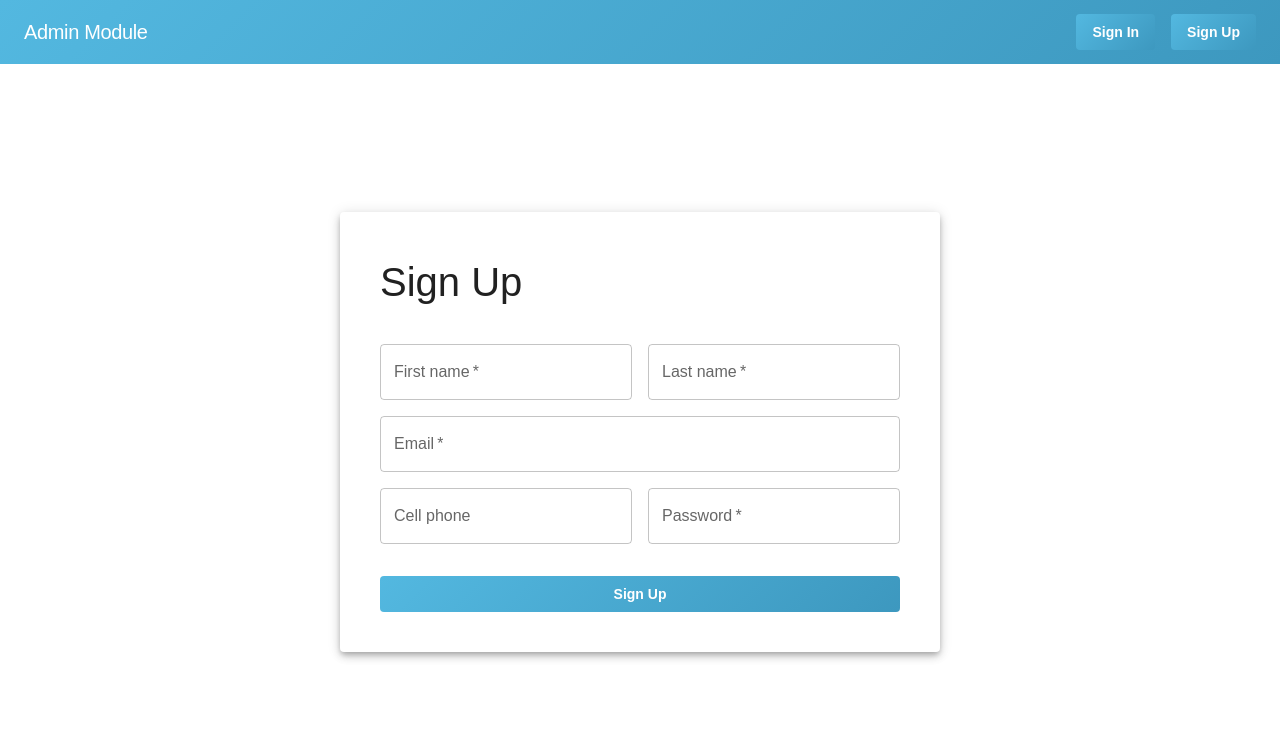
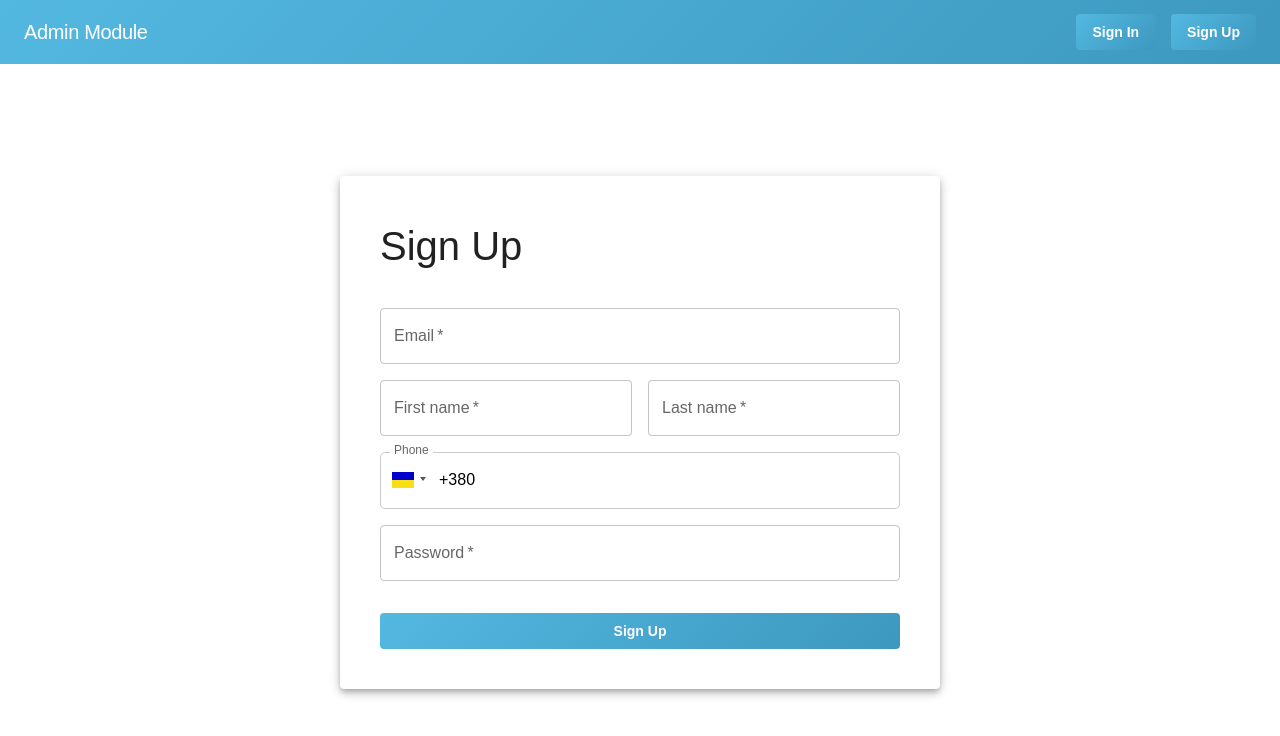
Before and after one commit to Trane-24/first_project, a React (Create React App) app in the folder ui/: page /sign-up in a window 1280 px wide. Shown: the top 736 px of the page. Built offline with nearby package versions, Linux system fonts and the light colour scheme.

Commit message:
added phone components, updated signup/profile/users forms

```diff
--- a/ui/package.json
+++ b/ui/package.json
@@ -24,6 +24,7 @@
     "react": "^18.2.0",
     "react-dom": "^18.2.0",
     "react-hook-form": "^7.34.0",
+    "react-phone-input-2": "^2.15.1",
     "react-redux": "^8.0.2",
     "react-router-dom": "^6.3.0",
     "react-scripts": "5.0.1",
--- /dev/null
+++ b/ui/src/components/Phone.tsx
@@ -0,0 +1,67 @@
+
+import { FC } from 'react';
+// react-phone
+import PhoneInput from 'react-phone-input-2';
+import 'react-phone-input-2/lib/material.css'
+// Mui
+import { makeStyles } from '@mui/styles';
+import { Theme, FormControl, FormHelperText, TextFieldProps } from '@mui/material';
+
+type Props = Omit<TextFieldProps, 'onChange'> & {
+  label: string;
+  value: string;
+  onChange: () => void;
+};
+
+const Phone:FC<Props> = ({ label, name, value, required, error, helperText, margin, onChange }) => {
+  const classes = useStyles();
+
+  return (
+    <FormControl error={error} fullWidth margin={margin || 'normal'}>
+      <PhoneInput
+        containerClass={`${classes.container} ${error ? classes.containerError : ''}`}
+        value={value}
+        onChange={onChange}
+        specialLabel={`${label}${required ? ` *`: ''}`}
+        inputProps={{
+          name,
+          required
+        }}
+        country={'ua'}
+      />
+      {helperText ? <FormHelperText>{helperText}</FormHelperText> : null}
+    </FormControl>
+  )
+};
+
+export default Phone;
+
+// Styles
+const useStyles = makeStyles((theme:Theme) => ({
+  container: {
+    fontFamily: theme.typography.fontFamily,
+    '& .special-label': {
+      color: 'rgba(0,0,0,0.6)',
+      left: '10px',
+      top: '-9px',
+      fontSize: '12px',
+      paddingRight: '4px',
+      paddingLeft: '4px'
+    },
+    '& .form-control': {
+      width: '100%'
+    }
+  },
+  containerError: {
+    '& .special-label': {
+      color: theme.palette.error.main
+    },
+    '& .form-control': {
+      borderColor: theme.palette.error.main,
+      '&:focus': {
+        borderColor: theme.palette.error.main,
+        boxShadow: `0 0 0 1px ${theme.palette.error.main}`
+      }
+    }
+  }
+}));
--- a/ui/src/pages/AdminPage/ProfilePage.tsx
+++ b/ui/src/pages/AdminPage/ProfilePage.tsx
@@ -6,6 +6,7 @@ import { v4 as uuid } from 'uuid';
 import { useAppDispatch } from 'hooks/useAppDispatch';
 // components
 import Title from 'components/Title';
+import Phone from 'components/Phone';
 // actions
 import { appActions } from 'store/app/appSlice';
 // async
@@ -45,8 +46,12 @@ const ProfilePage: React.FC = () => {
   });
 
   const onSubmit = handleSubmit((data: IForm) => {
+    const { phone, ...nextData } = data;
+    const newData: any = { ...nextData };
+    if (phone) newData['phone'] = `+${phone}`;
+
     setIsLoading(true);
-    dispatch(updateUser({ userId: currentUser?._id, user: data }))
+    dispatch(updateUser({ userId: currentUser?._id, user: newData }))
       .unwrap()
       .then(() => dispatch(appActions.enqueueSnackbar({ key: uuid(), message: 'Profile was updated' })))
       .finally(() => setIsLoading(false))
@@ -65,7 +70,8 @@ const ProfilePage: React.FC = () => {
                 render={({ field }) => (
                   <TextField
                     {...field}
-                    label='First name'
+                    label="First name"
+                    margin="normal"
                     fullWidth
                     required
                     error={!!errors?.firstName}
@@ -82,7 +88,8 @@ const ProfilePage: React.FC = () => {
                 render={({ field }) => (
                   <TextField
                     {...field}
-                    label='Last name'
+                    label="Last name"
+                    margin="normal"
                     fullWidth
                     required
                     error={!!errors?.lastName}
@@ -100,6 +107,7 @@ const ProfilePage: React.FC = () => {
                   <TextField
                     {...field}
                     label="Email"
+                    margin="normal"
                     fullWidth
                     required
                     error={!!errors?.email}
@@ -112,12 +120,8 @@ const ProfilePage: React.FC = () => {
             <Grid item xs={12} md={6}>
               <Controller
                 control={control} name="phone"
-                render={({ field }) => (
-                  <TextField
-                    {...field}
-                    label='Cell phone'
-                    fullWidth
-                  />
+                render={({ field: { onChange, value } }) => (
+                  <Phone value={value || ''} onChange={onChange} label="Phone" />
                 )}
               />
             </Grid>
--- a/ui/src/pages/AdminPage/Users/UsersForm.tsx
+++ b/ui/src/pages/AdminPage/Users/UsersForm.tsx
@@ -5,17 +5,19 @@ import { v4 as uuid } from 'uuid';
 import { useAppDispatch } from 'hooks/useAppDispatch';
 // Async
 import { createUser, updateUser } from 'store/users/usersAsync';
+// actions
+import { appActions } from 'store/app/appSlice';
 // Models
 import IUser from 'models/User';
 // Types
 import UserRoles from 'types/UserRoles';
+// Components
+import Phone from 'components/Phone';
 // MUI
 import { LoadingButton } from '@mui/lab';
 import { Box, Button, Grid, TextField, Typography } from '@mui/material';
 // utilites
 import { isEmail, isRequired } from 'utilites/validation';
-// actions
-import { appActions } from 'store/app/appSlice';
 
 interface Props {
   onClose: () => void;
@@ -47,15 +49,13 @@ const UsersForm: React.FC<Props> = ({ onClose, user, role }) => {
   const [isLoading, setIsLoading] = useState(false);
 
   const onSubmit = handleSubmit((data: IForm) => {
+    const { phone, ...nextData } = data;
+    const newData: any = { ...nextData };
+    if (phone) newData['phone'] = `+${phone}`;
+
     setIsLoading(true);
-
     if (user) {
-      const params = {
-        userId: user._id,
-        user: data,
-      }
-
-      dispatch(updateUser(params))
+      dispatch(updateUser({ userId: user._id, user: newData }))
         .unwrap()
         .then(() => {
           dispatch(appActions.enqueueSnackbar({ key: uuid(), message: 'User was updated' }))
@@ -63,7 +63,7 @@ const UsersForm: React.FC<Props> = ({ onClose, user, role }) => {
         .then(() => onClose())
         .finally(() => setIsLoading(false))
     } else {
-      dispatch(createUser(data))
+      dispatch(createUser(newData))
         .unwrap()
         .then(() => {
           dispatch(appActions.enqueueSnackbar({ key: uuid(), message: 'User was created' }))
@@ -79,6 +79,23 @@ const UsersForm: React.FC<Props> = ({ onClose, user, role }) => {
 
       <form onSubmit={onSubmit} noValidate>
           <Grid container spacing={2} sx={{ pt: 4, pb: 4 }}>
+            {/* email */}
+            <Grid item xs={12}>
+              <Controller
+                control={control} name="email"
+                rules={{ required: isRequired, pattern: isEmail }}
+                render={({ field }) => (
+                  <TextField
+                    {...field}
+                    label="Email"
+                    fullWidth
+                    required
+                    error={!!errors?.email}
+                    helperText={errors?.email ? errors.email.message : null}
+                  />
+                )}
+              />
+            </Grid>
             {/* firstName */}
             <Grid item xs={12} md={6}>
               <Controller
@@ -87,7 +104,7 @@ const UsersForm: React.FC<Props> = ({ onClose, user, role }) => {
                 render={({ field }) => (
                   <TextField
                     {...field}
-                    label='First name'
+                    label="First name"
                     fullWidth
                     required
                     error={!!errors?.firstName}
@@ -104,7 +121,7 @@ const UsersForm: React.FC<Props> = ({ onClose, user, role }) => {
                 render={({ field }) => (
                   <TextField
                     {...field}
-                    label='Last name'
+                    label="Last name"
                     fullWidth
                     required
                     error={!!errors?.lastName}
@@ -113,33 +130,12 @@ const UsersForm: React.FC<Props> = ({ onClose, user, role }) => {
                 )}
               />
             </Grid>
-            {/* email */}
-            <Grid item xs={12} md={6}>
-              <Controller
-                control={control} name="email"
-                rules={{ required: isRequired, pattern: isEmail }}
-                render={({ field }) => (
-                  <TextField
-                    {...field}
-                    label="Email"
-                    fullWidth
-                    required
-                    error={!!errors?.email}
-                    helperText={errors?.email ? errors.email.message : null}
-                  />
-                )}
-              />
-            </Grid>
             {/* phone */}
-            <Grid item xs={12} md={6}>
+            <Grid item xs={12}>
               <Controller
                 control={control} name="phone"
-                render={({ field }) => (
-                  <TextField
-                    {...field}
-                    label='Cell phone'
-                    fullWidth
-                  />
+                render={({ field: { value, onChange } }) => (
+                  <Phone value={value || ''} onChange={onChange} label="Phone" margin="none" />
                 )}
               />
             </Grid>
--- a/ui/src/pages/signUpPage.tsx
+++ b/ui/src/pages/signUpPage.tsx
@@ -5,15 +5,17 @@ import { NavLink } from 'react-router-dom';
 import { signUp } from '../store/auth/authAsync';
 // components
 import Title from '../components/Title';
+import Phone from 'components/Phone';
 // hooks
 import { useAppDispatch } from '../hooks/useAppDispatch';
+// types
+import UserRoles from 'types/UserRoles';
 // mui
 import { makeStyles } from '@mui/styles';
 import { LoadingButton } from '@mui/lab';
 import { TextField, Grid, Box, Paper, Button, Typography } from '@mui/material';
 // utilites
 import { isEmail, isPassword, isRequired } from '../utilites/validation';
-import UserRoles from 'types/UserRoles';
 
 interface IForm {
   role: UserRoles;
@@ -28,7 +30,7 @@ const SignUpPage: React.FC = () => {
   const classes = useStyles();
   const dispatch = useAppDispatch();
 
-  const [isLoading, setIsLoadin] = useState(false);
+  const [isLoading, setIsLoading] = useState(false);
   const [isSingUp, setIsSingUp] = useState(false);
 
   const { control, handleSubmit, formState: { errors } } = useForm<IForm>({
@@ -43,13 +45,15 @@ const SignUpPage: React.FC = () => {
   });
 
   const onSubmit = handleSubmit((data: IForm) => {
-    console.log(data);
-    setIsLoadin(true);
+    const { phone, ...nextData } = data;
+    const newData: any = { ...nextData };
+    if (phone) newData['phone'] = `+${phone}`;
 
-    dispatch(signUp(data))
+    setIsLoading(true);
+    dispatch(signUp(newData))
       .unwrap()
       .then(() => setIsSingUp(true))
-      .finally(() => setIsLoadin(false));
+      .finally(() => setIsLoading(false));
   });
 
   if (isSingUp) {
@@ -71,6 +75,23 @@ const SignUpPage: React.FC = () => {
         <Title>Sign Up</Title>
         <form onSubmit={onSubmit} noValidate>
           <Grid container spacing={2} sx={{ pt: 4, pb: 4 }}>
+            {/* email */}
+            <Grid item xs={12}>
+              <Controller
+                control={control} name="email"
+                rules={{ required: isRequired, pattern: isEmail }}
+                render={({ field }) => (
+                  <TextField
+                    {...field}
+                    label="Email"
+                    fullWidth
+                    required
+                    error={!!errors?.email}
+                    helperText={errors?.email ? errors.email.message : null}
+                  />
+                )}
+              />
+            </Grid>
             {/* firstName */}
             <Grid item xs={12} md={6}>
               <Controller
@@ -105,38 +126,17 @@ const SignUpPage: React.FC = () => {
                 )}
               />
             </Grid>
-            {/* email */}
+            {/* phone */}
             <Grid item xs={12}>
               <Controller
-                control={control} name="email"
-                rules={{ required: isRequired, pattern: isEmail }}
-                render={({ field }) => (
-                  <TextField
-                    {...field}
-                    label="Email"
-                    fullWidth
-                    required
-                    error={!!errors?.email}
-                    helperText={errors?.email ? errors.email.message : null}
-                  />
-                )}
-              />
-            </Grid>
-            {/* phone */}
-            <Grid item xs={12} md={6}>
-              <Controller
                 control={control} name="phone"
-                render={({ field }) => (
-                  <TextField
-                    {...field}
-                    label='Cell phone'
-                    fullWidth
-                  />
+                render={({ field: { value, onChange } }) => (
+                  <Phone value={value || ''} onChange={onChange} label="Phone" margin="none" />
                 )}
               />
             </Grid>
             {/* password */}
-            <Grid item xs={12} md={6}>
+            <Grid item xs={12}>
               <Controller
                 control={control} name="password"
                 rules={{  required: isRequired, pattern: isPassword }}
```
Also changed, not shown: 1 other file (tests, documents, lock files or other folders).
